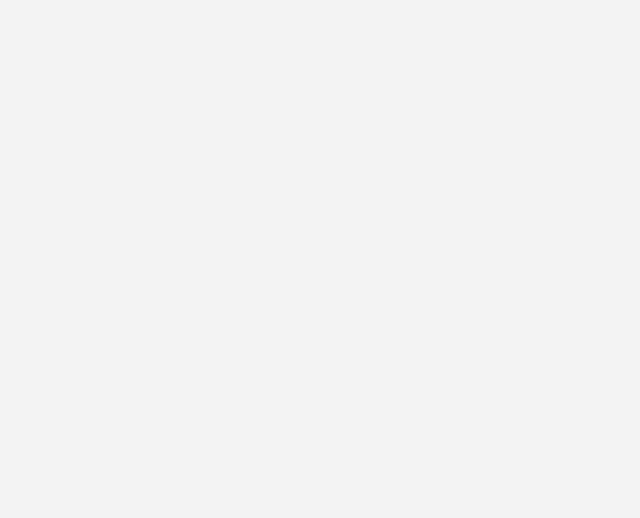
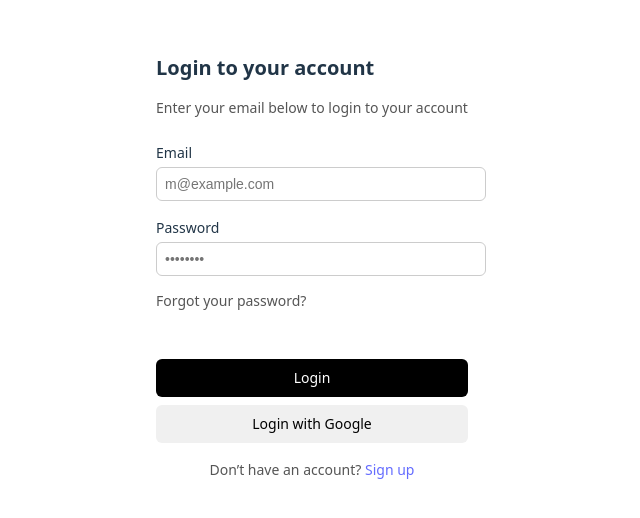
Before and after one commit to znguye/haioh-client, a React (Vite) app: page /auth in a window 1280 px wide. Before the commit this address had no page. Shown: the part 130-648 px from the top of the page, without its empty margins (328-968 px from the left). Built offline with nearby package versions, Linux system fonts and the light colour scheme.

Commit message:
Login screen - just FE

```diff
--- a/components/ui/navbars/TopNavBar.css
+++ b/components/ui/navbars/TopNavBar.css
@@ -1,23 +1,28 @@
 .top-nav {
-    display: flex;
-  justify-content: space-around;
+  position: relative;
+  display: flex;
+  justify-content: space-between;
   align-items: center;
   height: 56px;
   background-color: white;
   border-top: 1px solid #eee;
   box-shadow: 0 -1px 4px rgba(0, 0, 0, 0.05);
+  padding: 0 1rem;
 }
 
-.nav-left, .nav-right {
+/* LEFT AND RIGHT */
+.nav-left,
+.nav-right {
   display: flex;
   align-items: center;
   gap: 0.75rem;
+  z-index: 1;
 }
 
+/* LOGO + TITLE */
 .nav-logo-link {
   display: flex;
   align-items: center;
-  gap: 0.4rem;
   text-decoration: none;
   /* color: inherit; */
 }
@@ -25,15 +30,29 @@
 .nav-title {
   font-size: 1.125rem;
   font-weight: bold;
-  vertical-align: middle;
-  line-height: 1;
+  white-space: nowrap;
 }
 
+/* CENTERED FISH ICON */
+.top-nav::before {
+  content: "";
+  position: absolute;
+  left: 50%;
+  top: 50%;
+  transform: translate(150%, -50%);
+  display: block;
+  width: 22px;
+  height: 22px;
+  background-image: url('/path/to/fish-icon.svg');
+  background-size: contain;
+  background-repeat: no-repeat;
+}
+
+/* ICONS */
 .nav-icon {
   width: 22px;
   height: 22px;
   color: #333;
-  vertical-align: middle;
 }
 
 .nav-icon-small {
--- /dev/null
+++ b/features/auth/Login/Auth.css
@@ -0,0 +1,83 @@
+.login-container {
+  display: flex;
+  justify-content: center;
+  align-items: center;
+  height: 100vh;
+  width: 100vw;
+  background-color: white;
+}
+
+.login-form {
+  background: white;
+  padding: 2rem;
+  /* border-radius: 12px;
+  box-shadow: 0 0 10px rgba(0,0,0,0.1); */
+  width: auto
+}
+
+.login-form h2 {
+  margin-bottom: 0.5rem;
+  font-size: 1.25rem;
+}
+
+.login-form p {
+  font-size: 0.875rem;
+  margin-bottom: 1.5rem;
+  color: #555;
+}
+
+.login-form label {
+  display: block;
+  margin-top: 1rem;
+  font-size: 0.875rem;
+}
+
+.password-label {
+  display: flex;
+  justify-content: space-between;
+  align-items: center;
+}
+
+.forgot-link {
+  font-size: 0.75rem;
+  color: #555;
+  text-decoration: none;
+}
+
+.login-form input {
+  width: 100%;
+  padding: 0.5rem;
+  margin-top: 0.25rem;
+  border: 1px solid #ccc;
+  border-radius: 6px;
+  font-size: 0.875rem;
+}
+
+.login-btn {
+  margin-top: 1.5rem;
+  width: 100%;
+  padding: 0.6rem;
+  background: black;
+  color: white;
+  border: none;
+  border-radius: 6px;
+  cursor: pointer;
+  font-size: 0.875rem;
+}
+
+.google-btn {
+  margin-top: 0.5rem;
+  width: 100%;
+  padding: 0.6rem;
+  background: #f0f0f0;
+  border: none;
+  border-radius: 6px;
+  cursor: pointer;
+  font-size: 0.875rem;
+}
+
+.signup-text {
+  margin-top: 1rem;
+  font-size: 0.75rem;
+  text-align: center;
+}
--- /dev/null
+++ b/features/auth/Login/AuthLandingScreen.jsx
@@ -0,0 +1 @@
+// A cool first screen whenever the user opens the app.
--- /dev/null
+++ b/features/auth/Login/LoginScreen.jsx
@@ -0,0 +1,55 @@
+import React, { useState } from 'react';
+import './Auth.css';
+
+export default function LoginScreen({ onLogin }) {
+  const [email, setEmail] = useState('');
+  const [password, setPassword] = useState('');
+
+  const handleLogin = (e) => {
+    e.preventDefault();
+    // Mock login logic
+    const storedUser = JSON.parse(localStorage.getItem(email));
+    if (storedUser?.password === password) {
+      onLogin(storedUser);
+    } else {
+      alert('Invalid credentials');
+    }
+  };
+
+  return (
+    <div className="login-container">
+      <form className="login-form" onSubmit={handleLogin}>
+        <h2>Login to your account</h2>
+        <p>Enter your email below to login to your account</p>
+
+        <label>Email</label>
+        <input
+          type="email"
+          placeholder="m@example.com"
+          value={email}
+          onChange={(e) => setEmail(e.target.value)}
+          required
+        />
+
+        <label className="password-label">
+          Password
+        </label>
+        <input
+          type="password"
+          placeholder="••••••••"
+          value={password}
+          onChange={(e) => setPassword(e.target.value)}
+          required
+        />
+        <p href="#" className="forgot-link">Forgot your password?</p>
+
+        <button type="submit" className="login-btn">Login</button>
+        <button type="button" className="google-btn">Login with Google</button>
+
+        <p className="signup-text">
+          Don’t have an account? <a href="/signup">Sign up</a>
+        </p>
+      </form>
+    </div>
+  );
+};
--- a/src/App.jsx
+++ b/src/App.jsx
@@ -1,5 +1,10 @@
-import {Routes, Route} from "react-router-dom";
+import {Routes, Route, Navigate, useLocation} from "react-router-dom";
 import useRole from "../context/useRole.jsx";
+import {useState} from "react";
+
+//Login Screens
+import LoginScreen from "../features/auth/Login/LoginScreen.jsx";
+// import SignupScreen from "../features/auth/Signup/SignupScreen.jsx";
 
 //Loner Screens
 import LonerHomeScreen from "../features/loner/screens/LonerHomeScreen.jsx"
@@ -13,6 +18,24 @@ import MatchmakerAdminScreen from "../features/matchmaker/screens/MatchmakerAdmi
 export default function App() {
   const { role } = useRole();
   console.log("Current role:", role);
+
+  const [user, setUser] = useState(null);
+  const location = useLocation();
+
+  // Always allow auth
+  if (location.pathname === '/auth') {
+    return <LoginScreen setUser={setUser} />;
+  }
+
+  // Redirect to login if no user is set and not on the login page
+  if (!user && location.pathname !== '/login') {
+    return (
+      <Routes>
+        <Route path="/auth" element={<LoginScreen onLogin={setUser} />} />
+        <Route path="*" element={<Navigate to="/auth" replace />} />
+      </Routes>
+    );
+  }
 
   // Add a loading fallback while role is being retrieved
   if (!role) return <div>Loading...</div>;
```
Also changed, not shown: features/auth/Others/ForgotPasswordScreen.jsx (added), features/auth/Signup/SignUpScreen.jsx (added).
